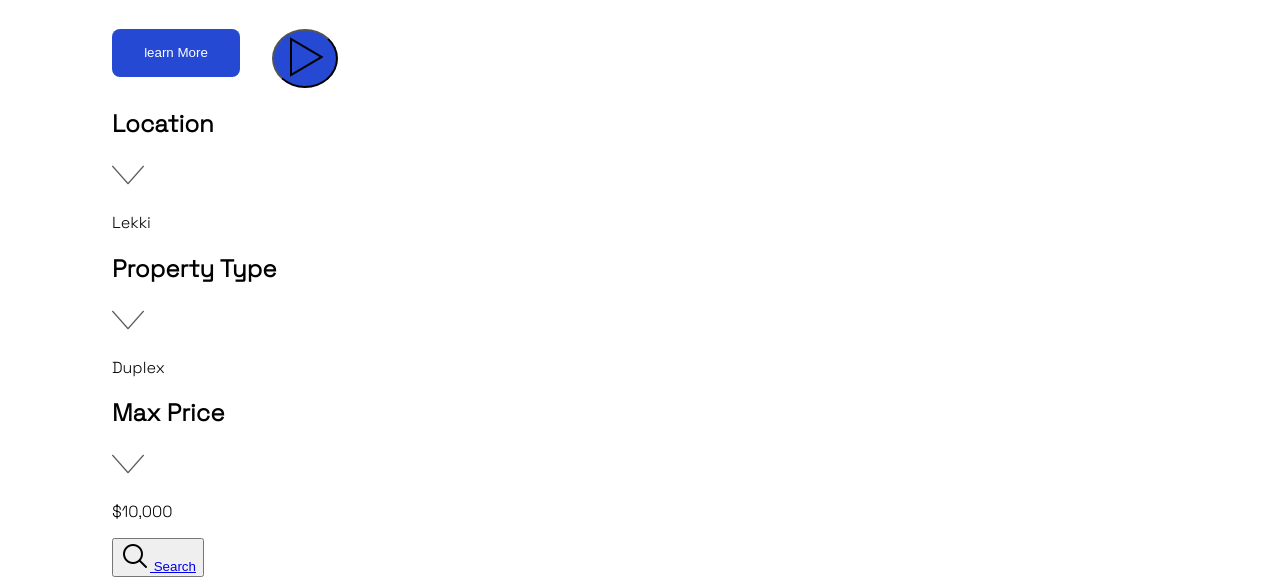
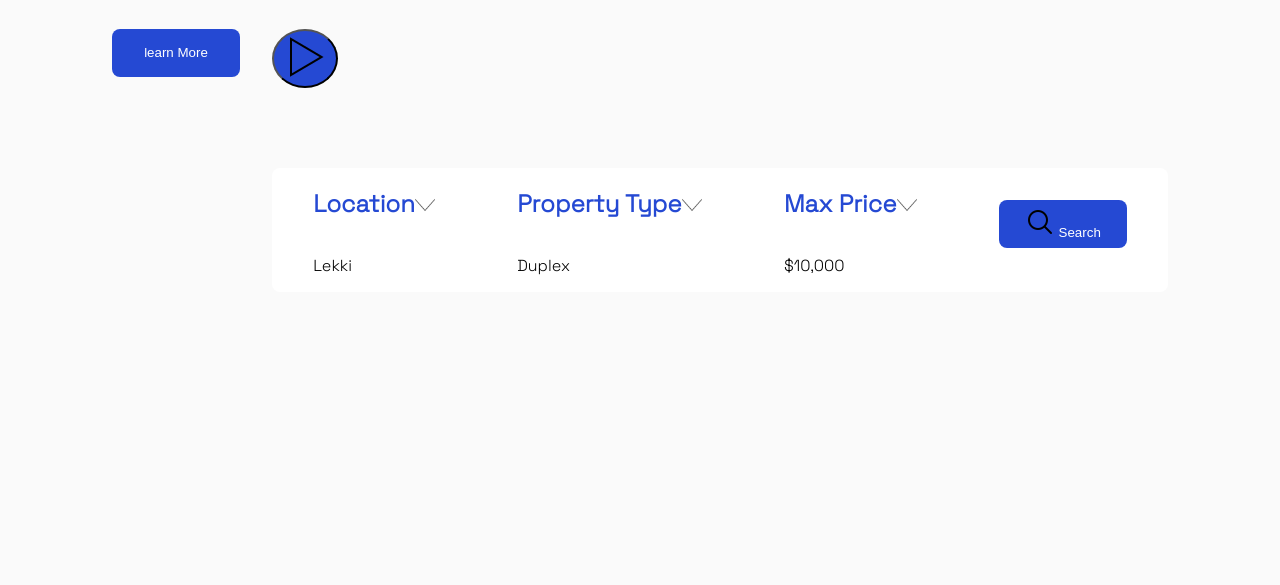
Before and after one commit to Paulinendemo/Project-1, a plain HTML site: page index.html in a window 1280 px wide. Shown: the part 759-1344 px from the top of the page. After the commit the page ends 1059 px from the top, so only its background shows below. Drawn offline with Linux system fonts and the light colour scheme.

Commit message:
styled the class second

```diff
--- a/CSS/index.css
+++ b/CSS/index.css
@@ -2,6 +2,7 @@ body{
     margin-left: 7rem;
     margin-right: 7rem;
     font-family: 'Space Grotesk', sans-serif;
+    background-color: #FAFAFA;
 }
 .nav{
     display: flex;
@@ -104,3 +105,33 @@ p span{
     width: 750px;
 
 }
+.second{
+    display: flex;
+    margin-top: 5rem;
+    margin-left: 10rem;
+    background-color:white ;
+    justify-content: space-around;
+    border-radius: 0.5rem;
+}
+h2{
+    color: #2549d3;
+
+}
+.head{
+    display: flex;
+}
+.search button{
+    background-color: #2549d3;
+    width: 8rem;
+    height: 3rem;
+    border-radius: 0.5rem;
+    border-width: 0px;
+
+}
+.search button a{
+    color: white;
+    text-decoration: none;
+}
+.search{
+    margin-top: 2rem;
+}
--- a/index.html
+++ b/index.html
@@ -62,7 +62,7 @@
         <div class="location">
             <div class="head">
                 <h2>Location</h2>
-                <img src="images/icons8-down-arrow-32.png"alt="">
+                <img src="images/icons8-down-arrow-32.png" height="20px" style="margin-top: 1.7rem;" alt="">
             </div>
             <p>
             Lekki
@@ -71,14 +71,14 @@
         <div class="location">
             <div class="head">
                 <h2>Property Type</h2>
-                <img src="images/icons8-down-arrow-32.png"alt="">
+                <img src="images/icons8-down-arrow-32.png"  height="20px" style="margin-top: 1.7rem;"alt="">
             </div>
             <p>Duplex</p>
         </div>
         <div class="location">
             <div class="head">
                 <h2>Max Price</h2>
-                <img src="images/icons8-down-arrow-32.png"alt="">
+                <img src="images/icons8-down-arrow-32.png"  height="20px" style="margin-top: 1.7rem;"alt="">
             </div>
             <p> $10,000</p>
         </div>
```
